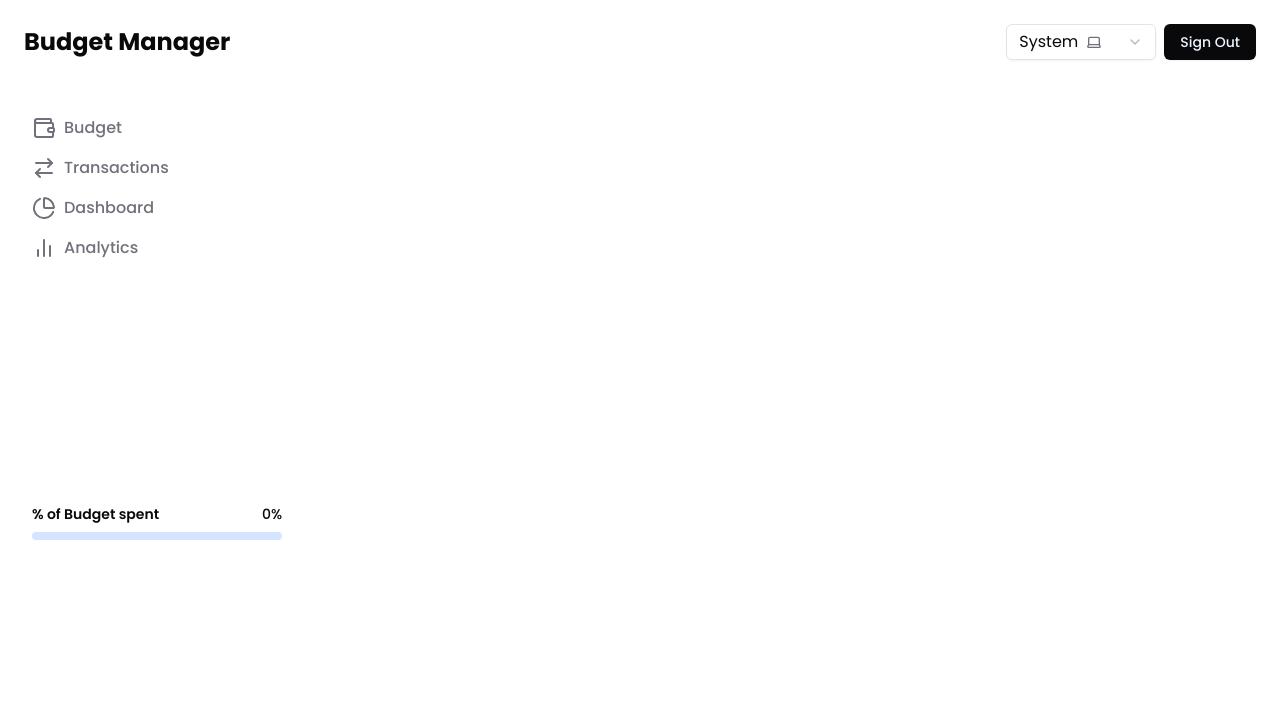
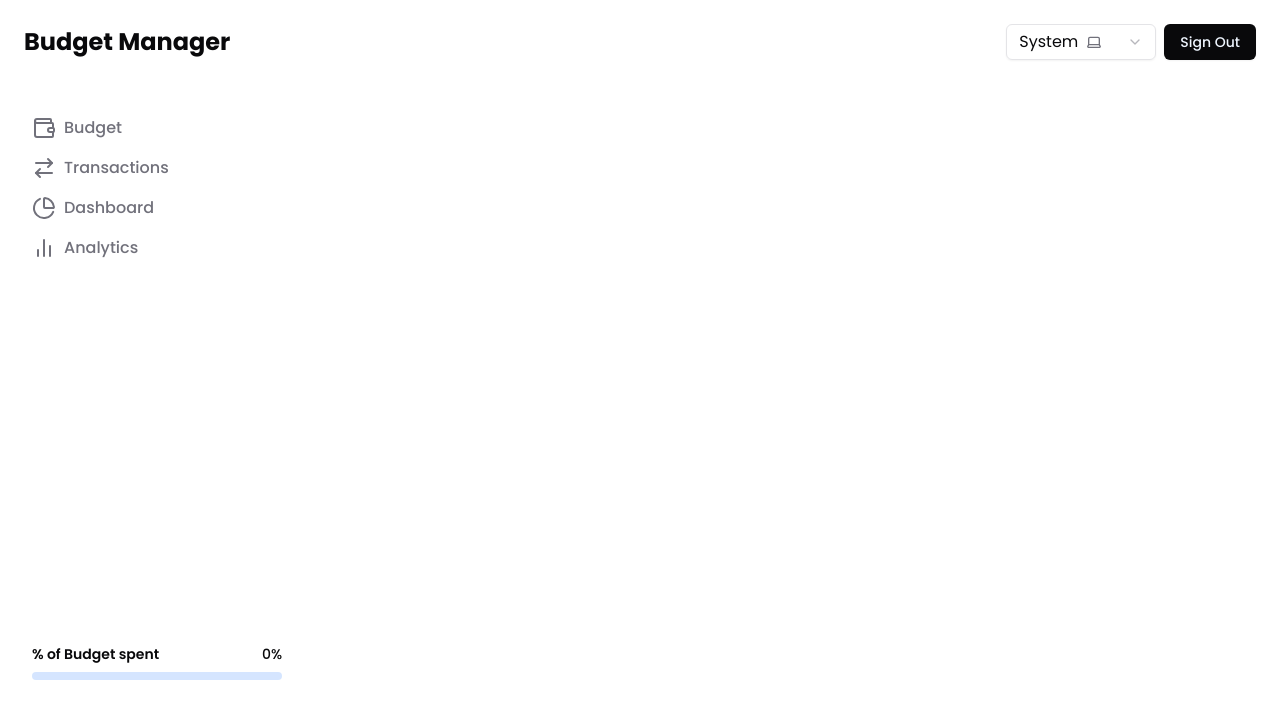
Before and after one commit to kauevecchia/budget-manager, a React (Vite) app: page / in a window 1280 px wide. Shown: the top 718 px of the page. Built offline with nearby package versions, Linux system fonts and the light colour scheme.

Commit message:
style: add gap to Sidebar component

```diff
--- a/src/components/Sidebar.tsx
+++ b/src/components/Sidebar.tsx
@@ -9,7 +9,7 @@ import { BudgetProgressBar } from "./BudgetProgressBar";
 
 export function Sidebar() {
   return (
-    <div className="hidden lg:flex flex-col h-4/6 flex-grow bg-background text-foreground p-4">
+    <div className="hidden lg:flex flex-col gap-96 flex-grow bg-background text-foreground p-4">
       <nav className="flex flex-col space-y-2 flex-grow">
         <ul className="flex flex-col gap-4">
           <SidebarItem to="/budget">
```
